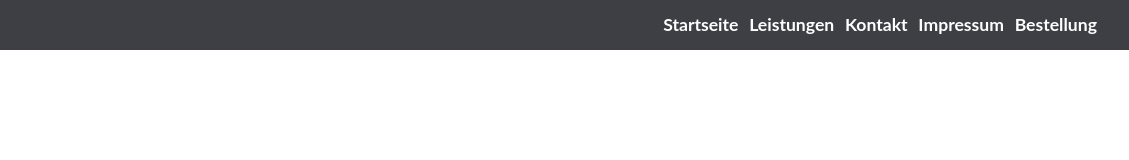
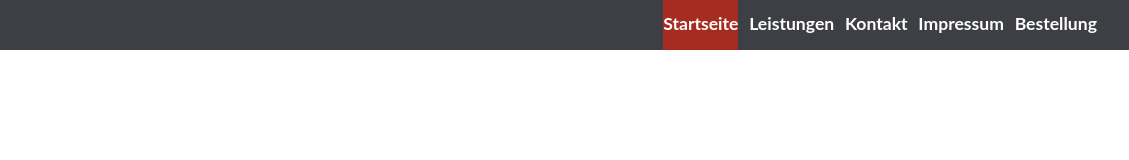
Before and after one commit to Orxolot/Internetdienste, a plain HTML site: page index.html in a window 1280 px wide. Shown: the full height of the page, 151-1280 px from the left. Drawn offline with Linux system fonts and the light colour scheme.

Commit message:
Update
Roter Hintergrund für die aktive Seite und positionierung neu gemacht.

```diff
--- a/src/css/styles.css
+++ b/src/css/styles.css
@@ -42,12 +42,19 @@ body {
     padding: 0;
     position: absolute;
     right: 2rem;
-    top: .85rem;
+    height: 100%;
 }
 
 .header-nav > ul > li {
     display: inline-block;
     margin-left: .4rem;
+    height: 100%;
+    padding: 4 .2rem 0 .4rem;
+}
+
+.header-nav > ul > li >a {
+    margin-top: .8rem;
+    display: inline-block;
 }
 
 .header-nav > ul > li > a:link {
@@ -69,3 +76,7 @@ body {
     color: #FFF;
     text-decoration: none;
 }
+
+.active {
+    background-color: #A62C21;
+}
```
